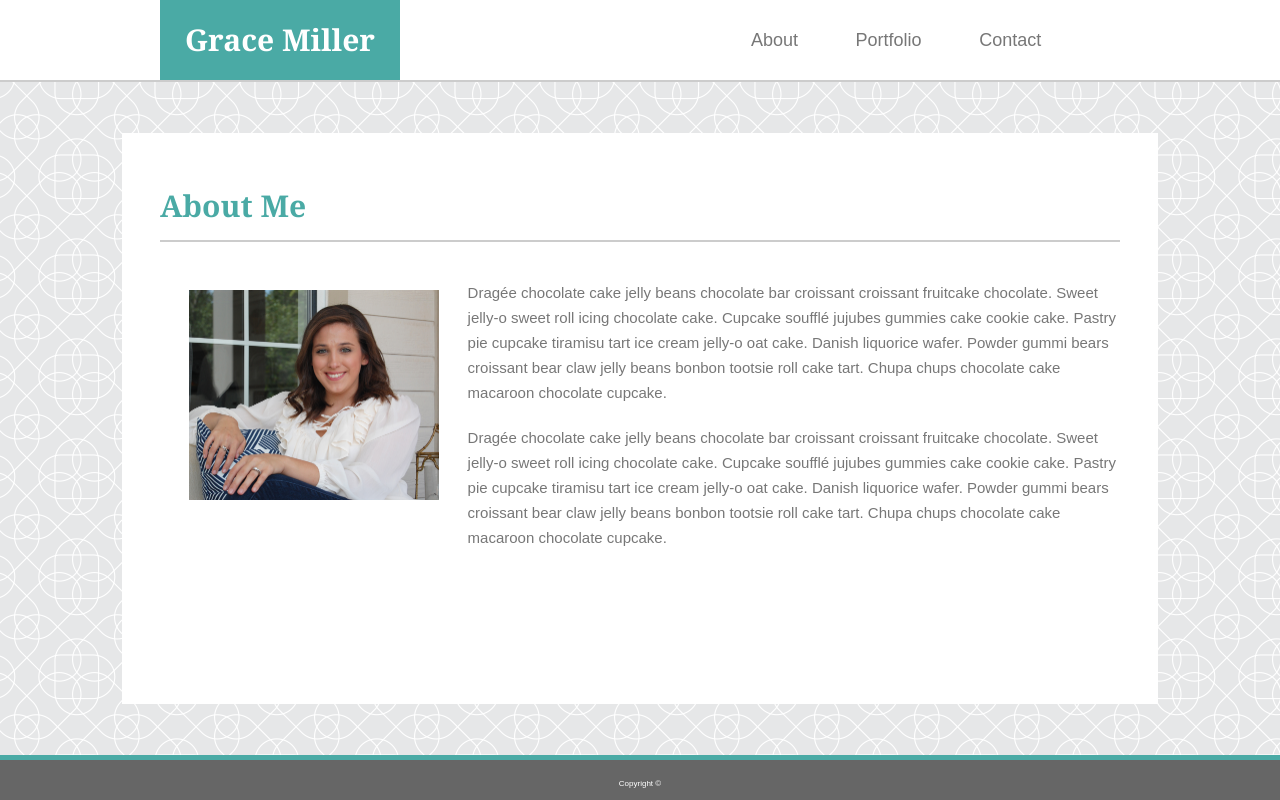
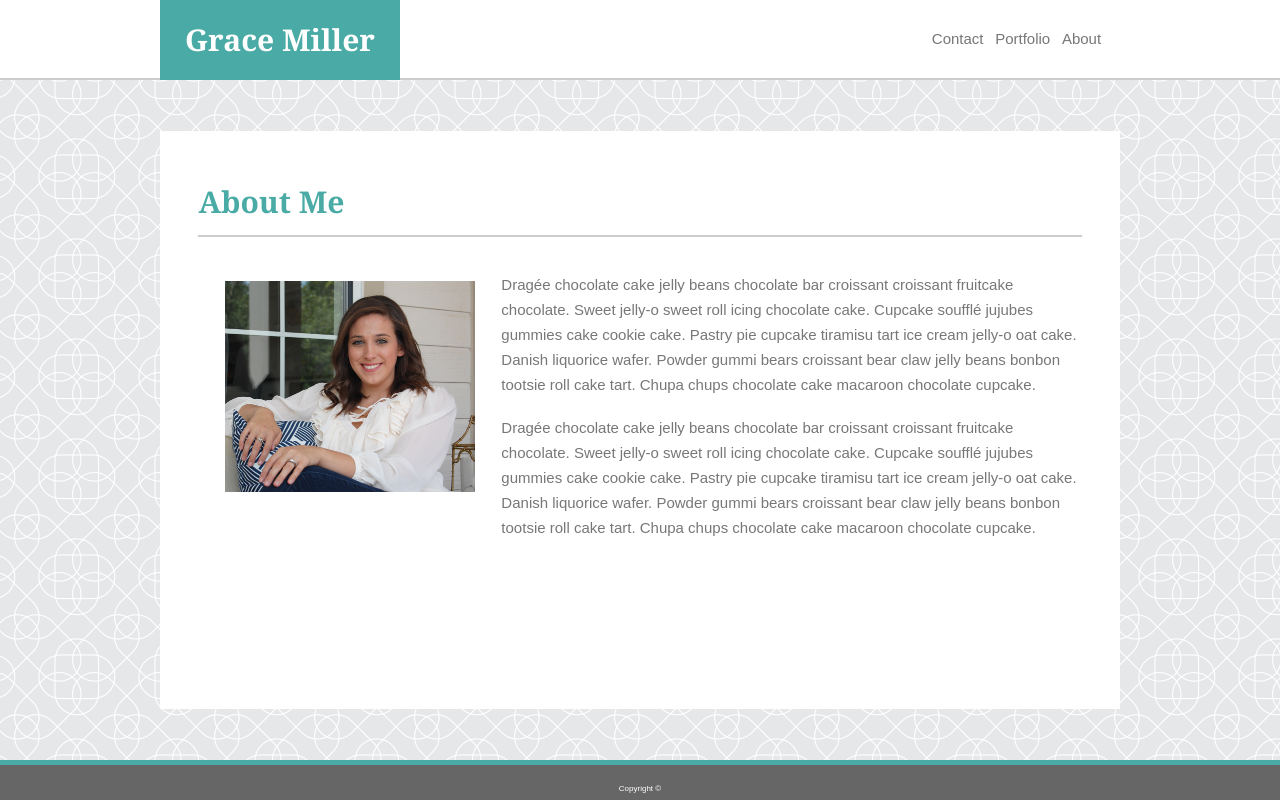
Before and after one commit to gracemiller23/basicPortfolio, a plain HTML site: page index.html in a window 1280 px wide. Drawn offline with Linux system fonts and the light colour scheme.

Commit message:
adjusting css

```diff
--- a/assets/css/style.css
+++ b/assets/css/style.css
@@ -1,3 +1,9 @@
+
+* {
+    -webkit-box-sizing: border-box;
+    -moz-box-sizing: border-box;
+     box-sizing: border-box;
+}
 
 html, body {
     height:100%;
@@ -87,39 +93,67 @@
 }
 
 .headwrap {
-    max-width:960px;
+    width:960px !important;
     height:80px;
     margin: 0 auto;
     padding:0;
 
 }
 
+.headwrap:after{
+    content:"";
+    display:block;
+    clear:both;
+}
+
+/* ------ Navigation -------- */
 nav {
     position:relative;
-    right:50px;
+    width:20%;
+    float:right;
+    /*temporary fix for float issue
+    text-align:right;*/
+
 }
 
+nav li {
+    display:inline-block;
+    margin: 0;
+    padding-top: 31px;
+    padding-left: 2%;
+    padding-right: 2%;
+}
+
+
+
 nav a {
-    display:block;
-    float: right;
     margin: 0;
     font-family:'Arial', 'Helvetica Neue', Helvetica, sans-serif;
-    font-size: 18px;
+    font-size: 15px;
     text-decoration:none;
     color:#777777;
-    padding-top: 31px;
-    padding-left: 3%;
-    padding-right: 3%;
-}
-/*
-nav li::after {
-    content:"|";
+    padding:0;
 }
 
-nav li::lastchild {
+nav li:last-child {
+    padding-right:0;
+}
+
+/*
+nav li::before {
+    content:"|";
+    font-family:'Arial', 'Helvetica Neue', Helvetica, sans-serif;
+    font-size: 15px;
+    text-decoration:none;
+    color:#777777;
+}
+
+nav li:last-child::before{
     content:"";
 }
 */
+
+
 
 /* General Body Styling */
 
@@ -221,6 +255,10 @@
     display:block;
 }
 
+.portfolioLabel:hover {
+    opacity: .75;
+}
+
 
 
 
```
Also changed, not shown: index.html (+1 -1 lines).
